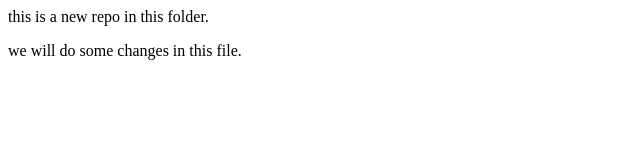
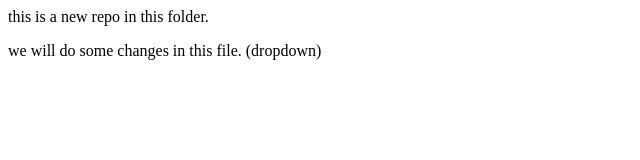
Before and after one commit to Prernagirigoswami/repo, a plain HTML site: page index.html in a window 1280 px wide. Shown: the full height of the page, 0-640 px from the left. Drawn offline with Linux system fonts and the light colour scheme.

Commit message:
add dropdown

```diff
--- a/index.html
+++ b/index.html
@@ -1,2 +1,2 @@
 <p> this is a new repo in this folder.</p>
-<p> we will do some changes in this file.</p>
+<p> we will do some changes in this file. (dropdown)</p>
```
